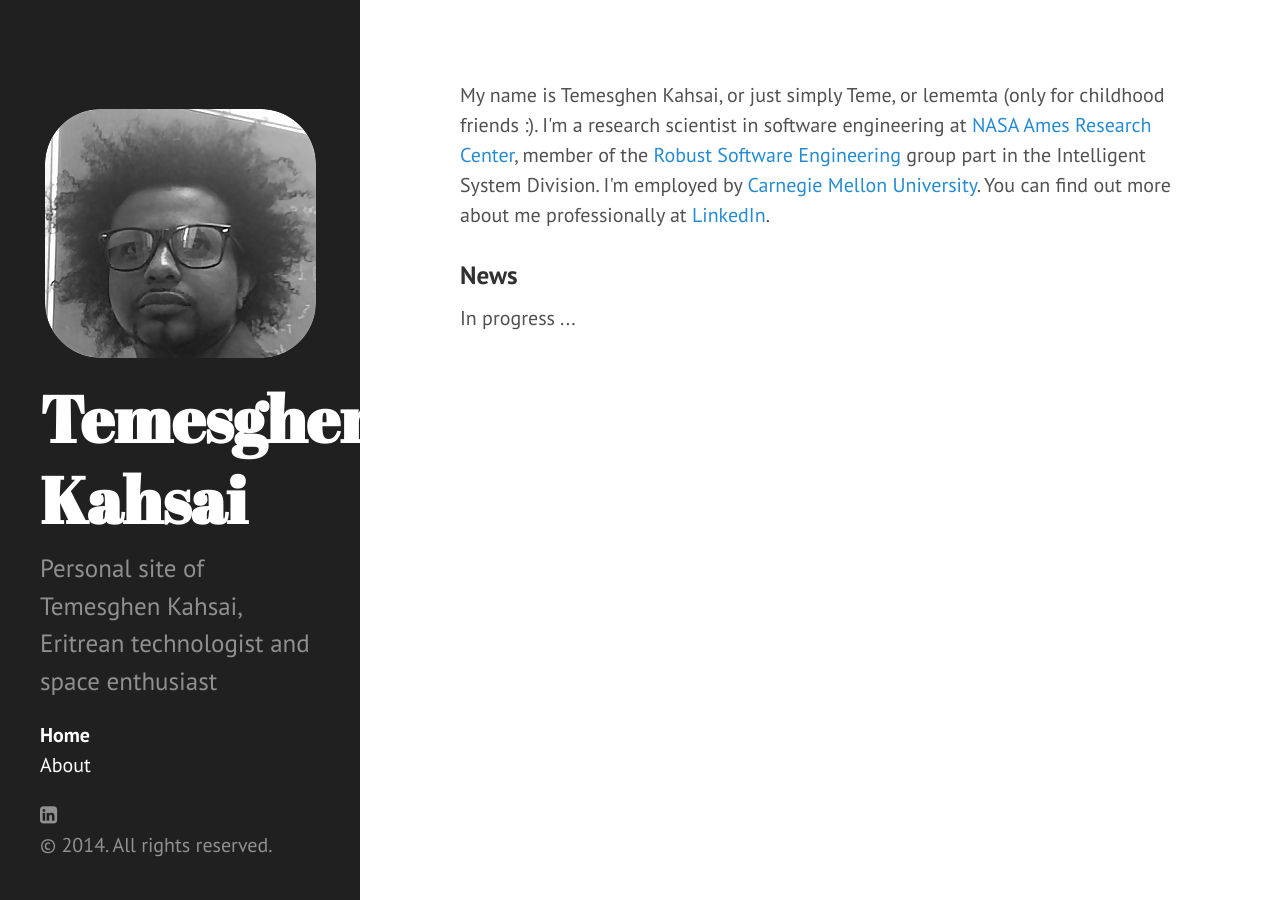
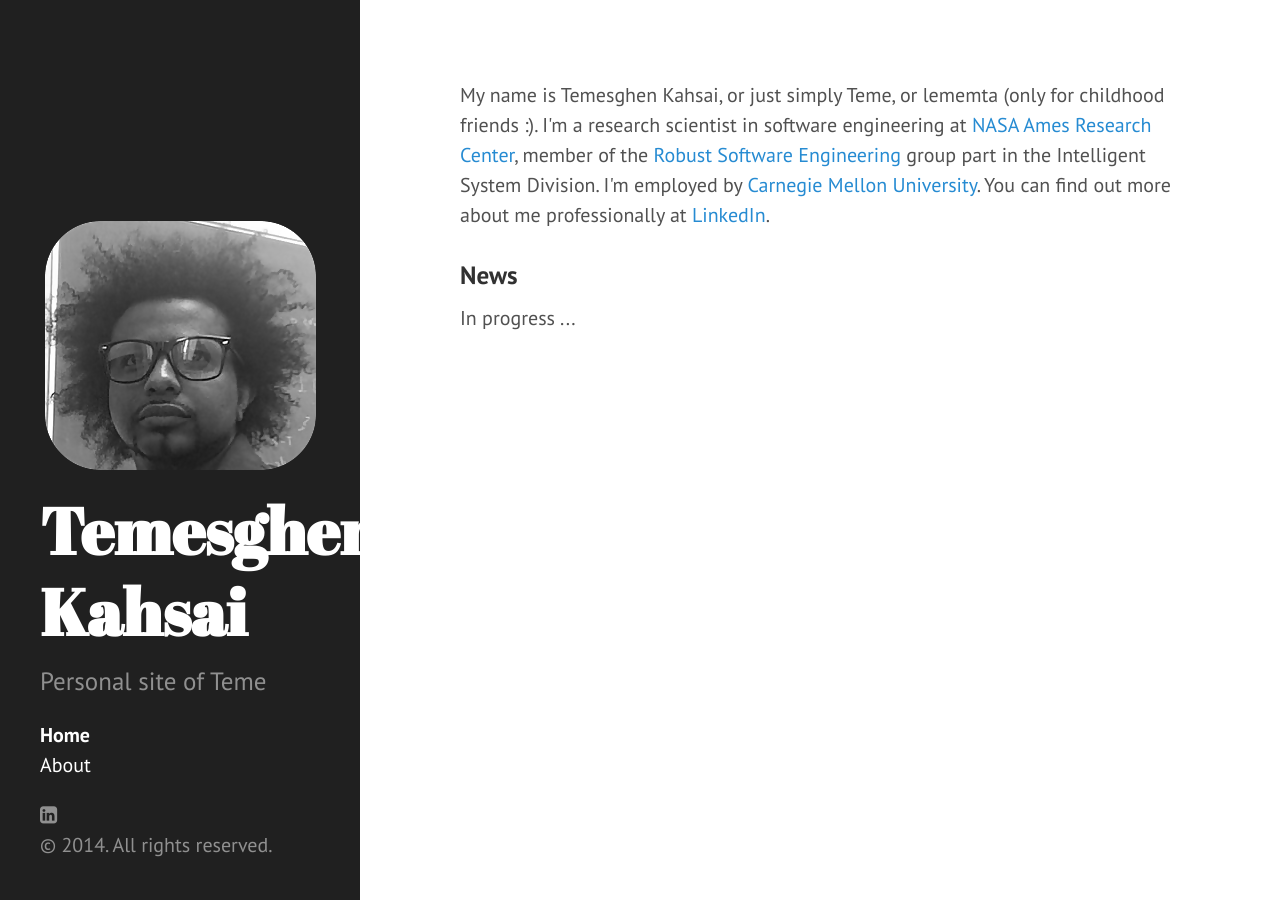
Before and after one commit to lememta/lememta.github.io, a Jekyll site: the page built from index.html, in a window 1280 px wide. Built offline with Jekyll 4.4.1, drawn with Linux system fonts in a browser that asks for light colours; nearby versions of some CDN libraries; the list of posts is cut into pages by our own code.

Commit message:
first version

```diff
--- a/_config.yml
+++ b/_config.yml
@@ -2,7 +2,7 @@
 title: Temesghen Kahsai
 tagline: 'Temesghen Kahsai'
 email: lememta@gmail.com
-description: 'Personal site of Temesghen Kahsai, Eritrean technologist and space enthusiast'
+description: 'Personal site of Teme'
 baseurl: ""
 url: "http://lememta.github.io/"
 
```
